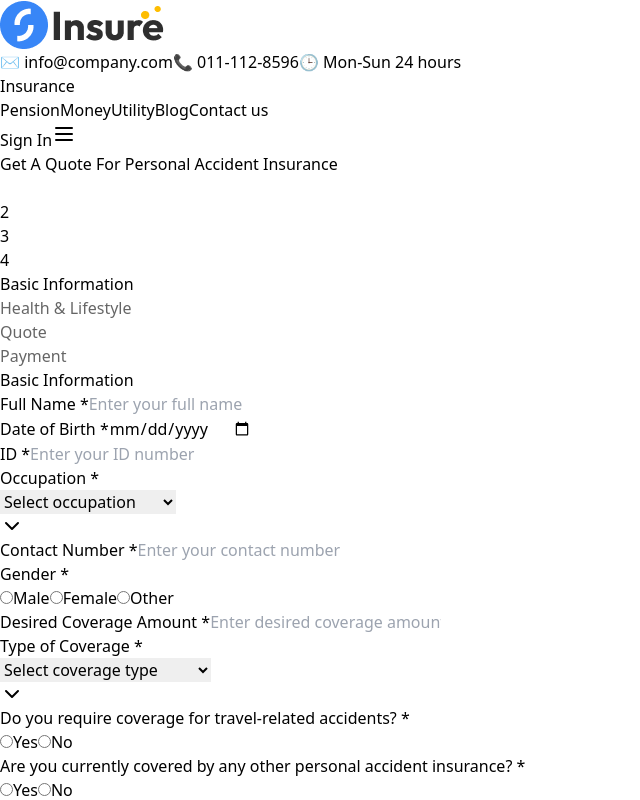
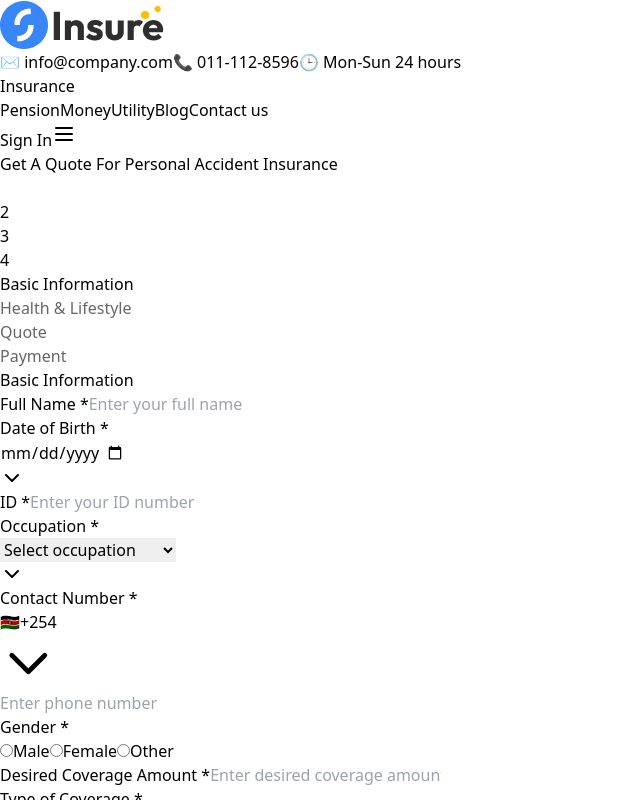
Before and after one commit to valentine54/ultracare, a React (Vite) app: page /personal-accident in a window 1280 px wide. Shown: the top 800 px of the page, without its empty margins (0-640 px from the left). Built offline with nearby package versions, Linux system fonts and the light colour scheme.

Commit message:
Personal Accident Working

```diff
--- a/src/Components/Pages/PersonalAccident/BasicInformation.jsx
+++ b/src/Components/Pages/PersonalAccident/BasicInformation.jsx
@@ -4,6 +4,7 @@ import Header from "../PersonalAccident/Header";
 import Stepper from "../PersonalAccident/Stepper";
 import { ChevronDown } from "lucide-react";
 import { usePersonalAccident } from "../../Context/PersonalAccidentContext";
+import PhoneInputField from "../../PhoneInputField";
 
 const occupations = [
   "Software Engineer",
@@ -18,6 +19,7 @@ const occupations = [
   "Artist",
   "Other",
 ];
+
 const coverageTypes = [
   "Individual Coverage",
   "Family Coverage",
@@ -31,7 +33,7 @@ const BasicInformation = () => {
   const navigate = useNavigate();
   const { formData, updateFormData } = usePersonalAccident();
 
-  // Single state for form data
+  // Form Data - Single State
   const [form, setForm] = useState(() => ({
     fullName: formData.basicInfo?.fullName || "",
     dateOfBirth: formData.basicInfo?.dateOfBirth || "",
@@ -58,6 +60,13 @@ const BasicInformation = () => {
     }));
   };
 
+  const handlePhoneChange = (value) => {
+    setForm((prev) => ({
+      ...prev,
+      contactNumber: value,
+    }));
+  };
+
   const handleSubmit = (e) => {
     e.preventDefault();
     const newErrors = {};
@@ -67,7 +76,11 @@ const BasicInformation = () => {
     if (!form.dateOfBirth) newErrors.dateOfBirth = "Required";
     if (!form.id) newErrors.id = "Required";
     if (!form.occupation) newErrors.occupation = "Required";
-    if (!form.contactNumber) newErrors.contactNumber = "Required";
+    if (!form.contactNumber) {
+      newErrors.contactNumber = "Required";
+    } else if (form.contactNumber.length < 10) {
+      newErrors.contactNumber = "Please enter a valid phone number";
+    }
     if (!form.gender) newErrors.gender = "Required";
     if (!form.desiredCoverage) newErrors.desiredCoverage = "Required";
     if (!form.typeOfCoverage) newErrors.typeOfCoverage = "Required";
@@ -117,20 +130,27 @@ const BasicInformation = () => {
               )}
             </div>
 
-            {/* Date of Birth */}
+            {/* Date of Birth - Modern Style */}
             <div className="mb-6">
               <label className="block text-gray-700 text-sm font-medium mb-2">
                 Date of Birth <span className="text-red-500">*</span>
               </label>
+              <div className="relative">
                 <input
                   name="dateOfBirth"
                   type="date"
                   value={form.dateOfBirth}
                   onChange={handleChange}
+                  max={new Date().toISOString().split("T")[0]}
                   className={`w-full px-4 py-3 rounded-lg border ${
                     errors.dateOfBirth ? "border-red-500" : "border-gray-300"
-                }`}
+                  } appearance-none bg-white cursor-pointer hover:border-blue-500 focus:border-blue-500 focus:ring-2 focus:ring-blue-200 transition-colors`}
+                  style={{
+                    colorScheme: "light",
+                  }}
                 />
+                <ChevronDown className="absolute right-3 top-1/2 transform -translate-y-1/2 text-gray-400 pointer-events-none" />
+              </div>
               {errors.dateOfBirth && (
                 <p className="mt-1 text-sm text-red-500">
                   {errors.dateOfBirth}
@@ -196,26 +216,16 @@ const BasicInformation = () => {
               )}
             </div>
 
-            {/* Contact Number */}
+            {/* Contact Number with PhoneInputField */}
             <div className="mb-6">
               <label className="block text-gray-700 text-sm font-medium mb-2">
                 Contact Number <span className="text-red-500">*</span>
               </label>
-              <input
-                name="contactNumber"
-                type="text"
+              <PhoneInputField
                 value={form.contactNumber}
-                onChange={handleChange}
-                className={`w-full px-4 py-3 rounded-lg border ${
-                  errors.contactNumber ? "border-red-500" : "border-gray-300"
-                }`}
-                placeholder="Enter your contact number"
+                onChange={handlePhoneChange}
+                error={errors.contactNumber}
               />
-              {errors.contactNumber && (
-                <p className="mt-1 text-sm text-red-500">
-                  {errors.contactNumber}
-                </p>
-              )}
             </div>
 
             {/* Gender */}
--- a/src/Components/Pages/PersonalAccident/HealthAndLifestyle.jsx
+++ b/src/Components/Pages/PersonalAccident/HealthAndLifestyle.jsx
@@ -17,6 +17,7 @@ const transportModes = [
 ];
 
 const stressLevels = [
+  "None - No stress",
   "Low - Rarely feel stressed",
   "Moderate - Occasional stress",
   "High - Frequently stressed",
```
Also changed, not shown: 1 other file (tests, documents, lock files or other folders). Lines whose indentation alone changed are shown as unchanged.
